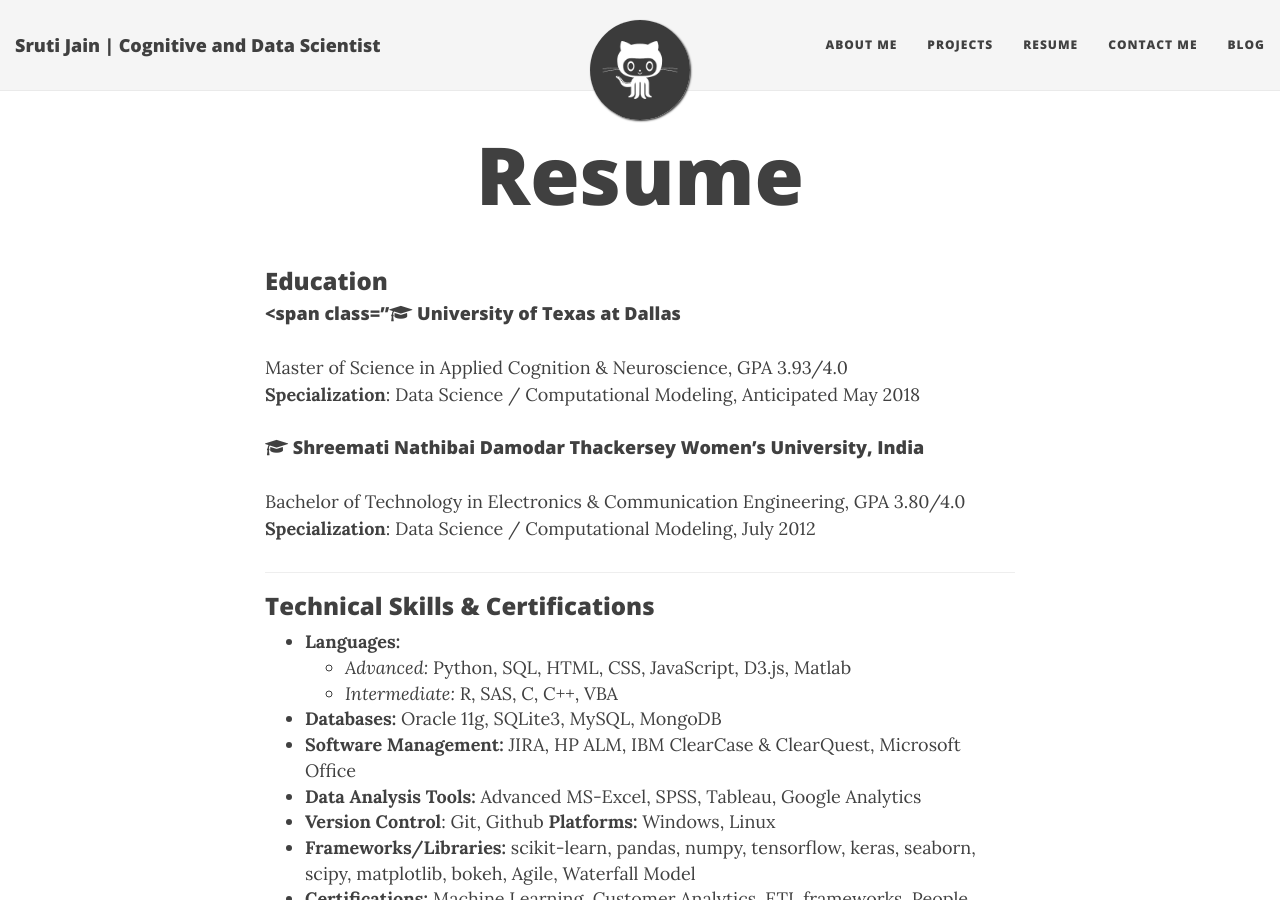
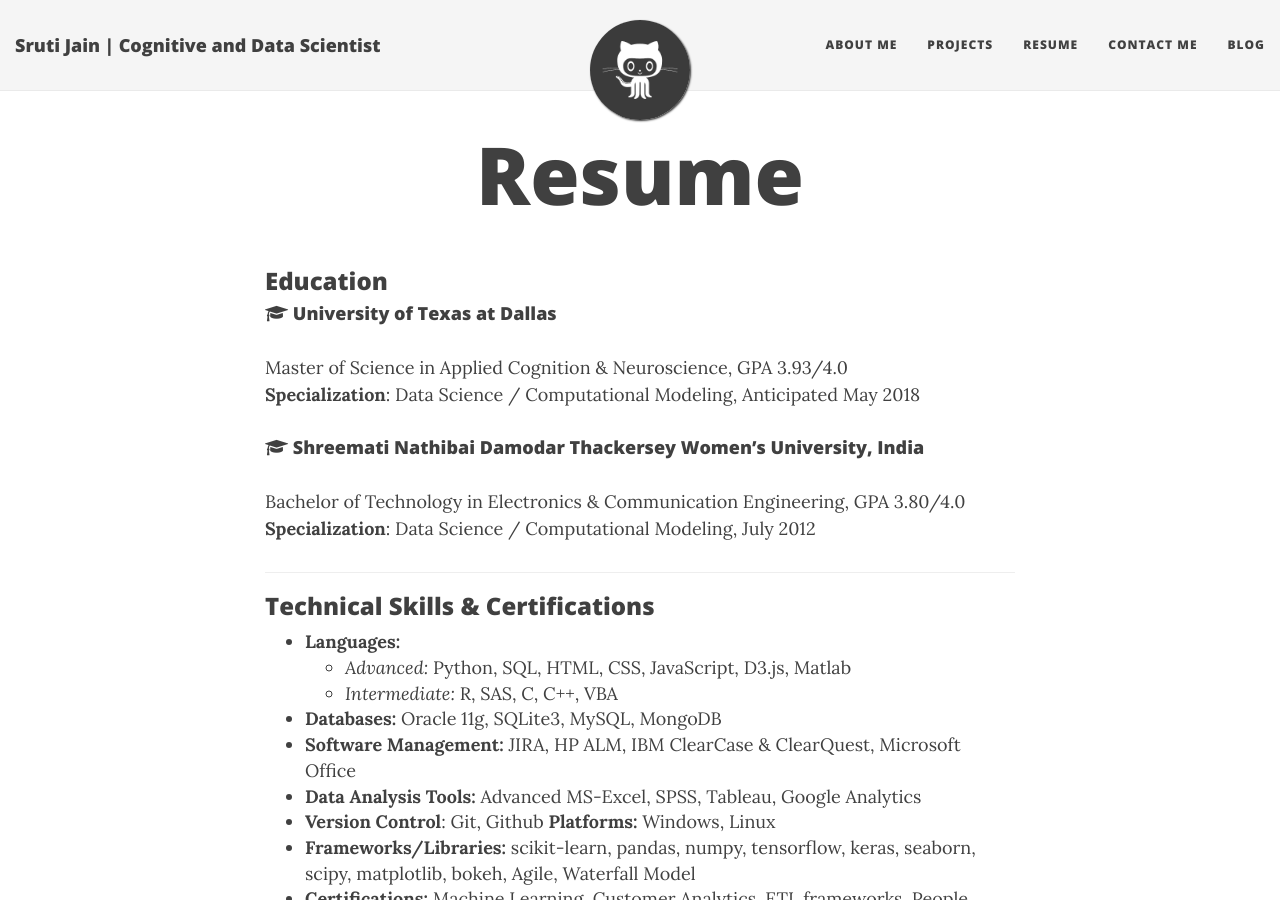
Before and after one commit to sruti-jain/sruti-jain.github.io, a Jekyll site: the page built from Resume.md, in a window 1280 px wide and 900 px high. Built offline with Jekyll 4.4.1, drawn with Linux system fonts in a browser that asks for light colours; nearby versions of some CDN libraries.

Commit message:
Update Resume.md

```diff
--- a/Resume.md
+++ b/Resume.md
@@ -7,7 +7,7 @@ carbonads: true
 
 ### Education
 
-#### <span class="<span class="fa fa-graduation-cap about-icon"></span>  University of Texas at Dallas
+#### <span class="fa fa-graduation-cap about-icon"></span>  University of Texas at Dallas
 
 Master of Science in Applied Cognition & Neuroscience, GPA 3.93/4.0
 **Specialization**: Data Science / Computational Modeling, Anticipated May 2018
```
